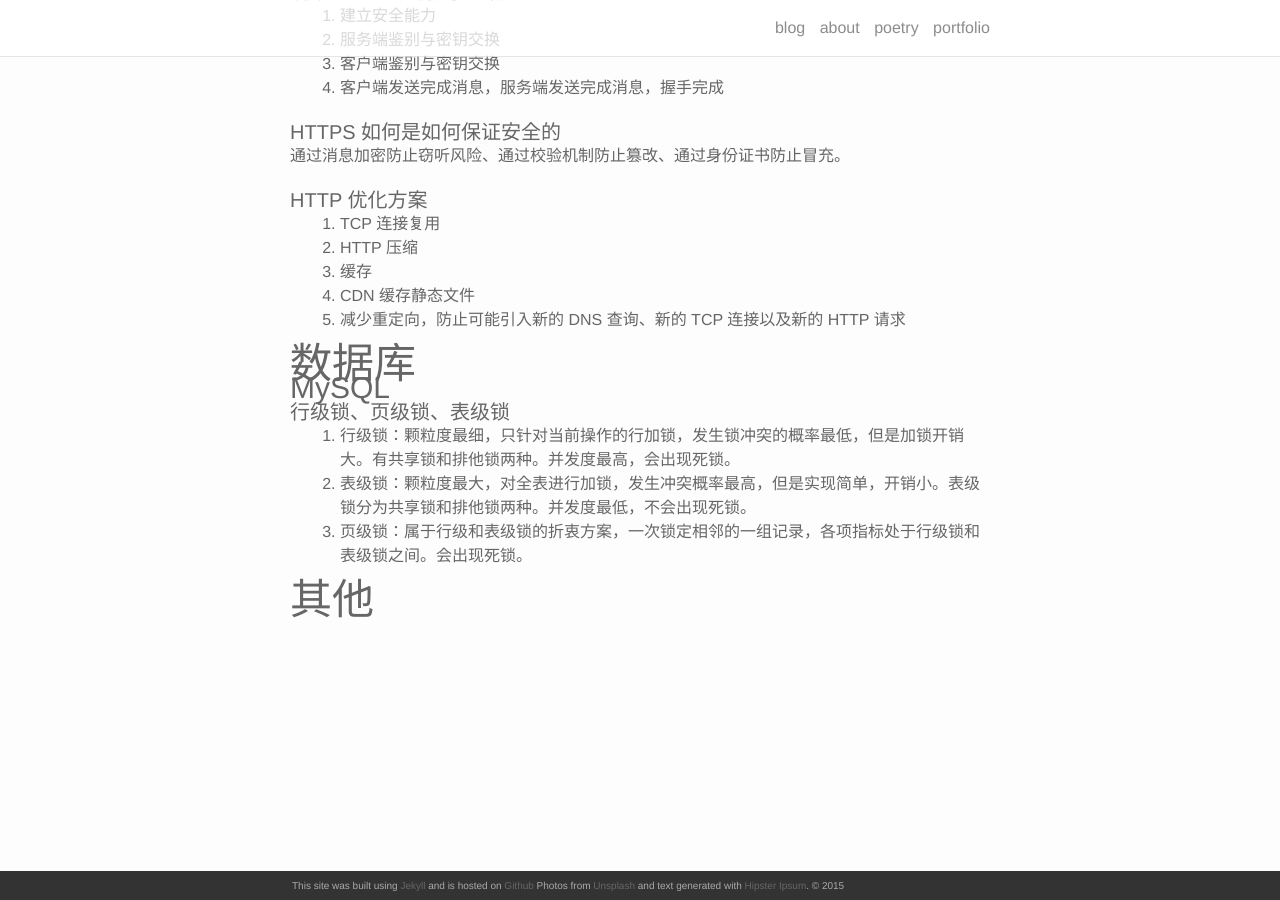
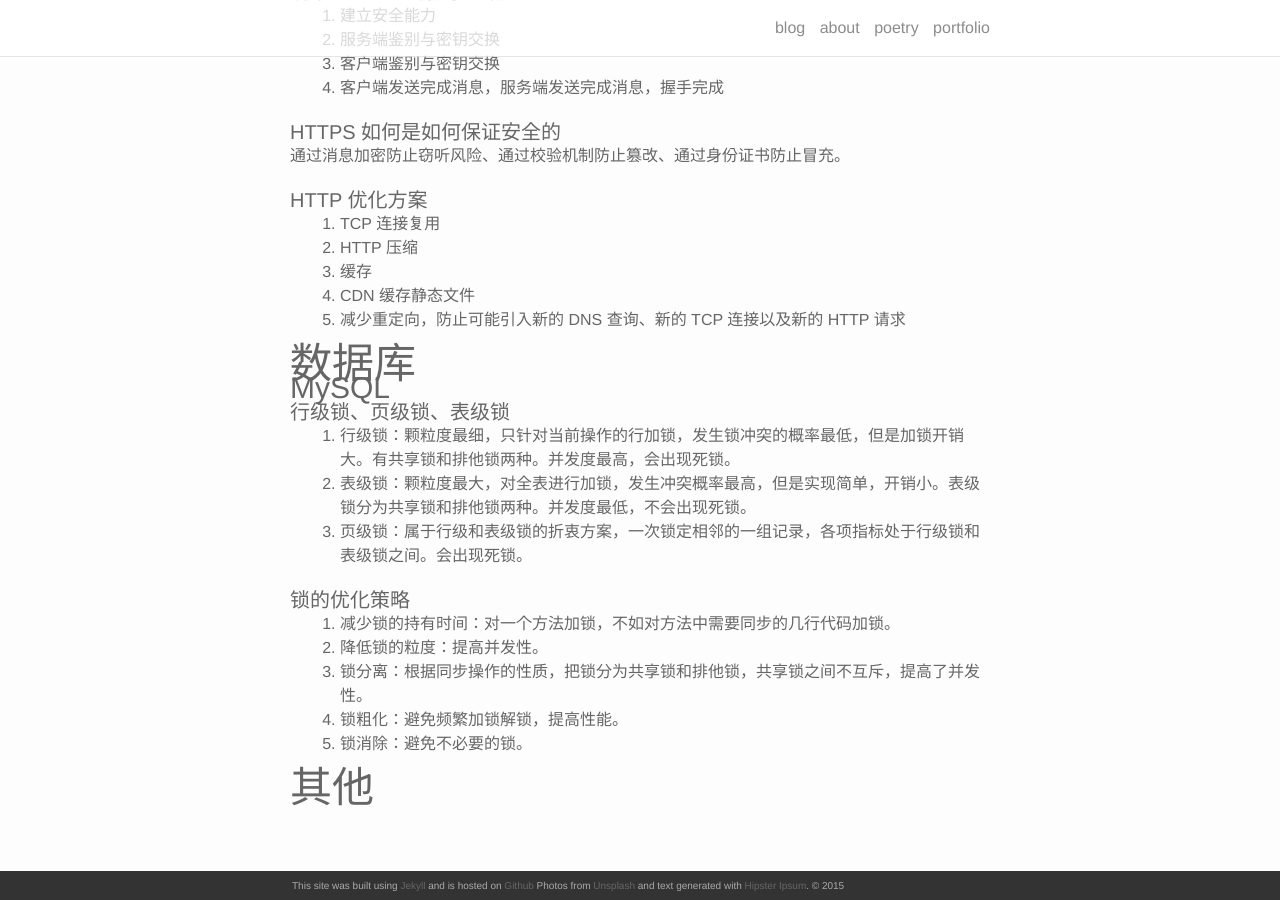
Before and after one commit to akmissxt/blog, a Jekyll site: the page built from _posts/2021-04-05-面试复习.markdown, in a window 1280 px wide and 900 px high, scrolled down 2497 px. Built offline with Jekyll 4.4.1, drawn with Linux system fonts in a browser that asks for light colours; nearby versions of some CDN libraries; our own code applies the rules of GitHub Pages for plain Markdown files.

Commit message:
update(面试复习): 锁的优化策略

```diff
--- a/_posts/2021-04-05-面试复习.markdown
+++ b/_posts/2021-04-05-面试复习.markdown
@@ -105,4 +105,11 @@ HTTPS 是 HTTP 的安全版本，通过加入 SSL/TCL 传输层安全协议，
 2. 表级锁：颗粒度最大，对全表进行加锁，发生冲突概率最高，但是实现简单，开销小。表级锁分为共享锁和排他锁两种。并发度最低，不会出现死锁。
 3. 页级锁：属于行级和表级锁的折衷方案，一次锁定相邻的一组记录，各项指标处于行级锁和表级锁之间。会出现死锁。
 
+#### 锁的优化策略
+1. 减少锁的持有时间：对一个方法加锁，不如对方法中需要同步的几行代码加锁。
+2. 降低锁的粒度：提高并发性。
+3. 锁分离：根据同步操作的性质，把锁分为共享锁和排他锁，共享锁之间不互斥，提高了并发性。
+4. 锁粗化：避免频繁加锁解锁，提高性能。
+5. 锁消除：避免不必要的锁。
+
 ## 其他
```
